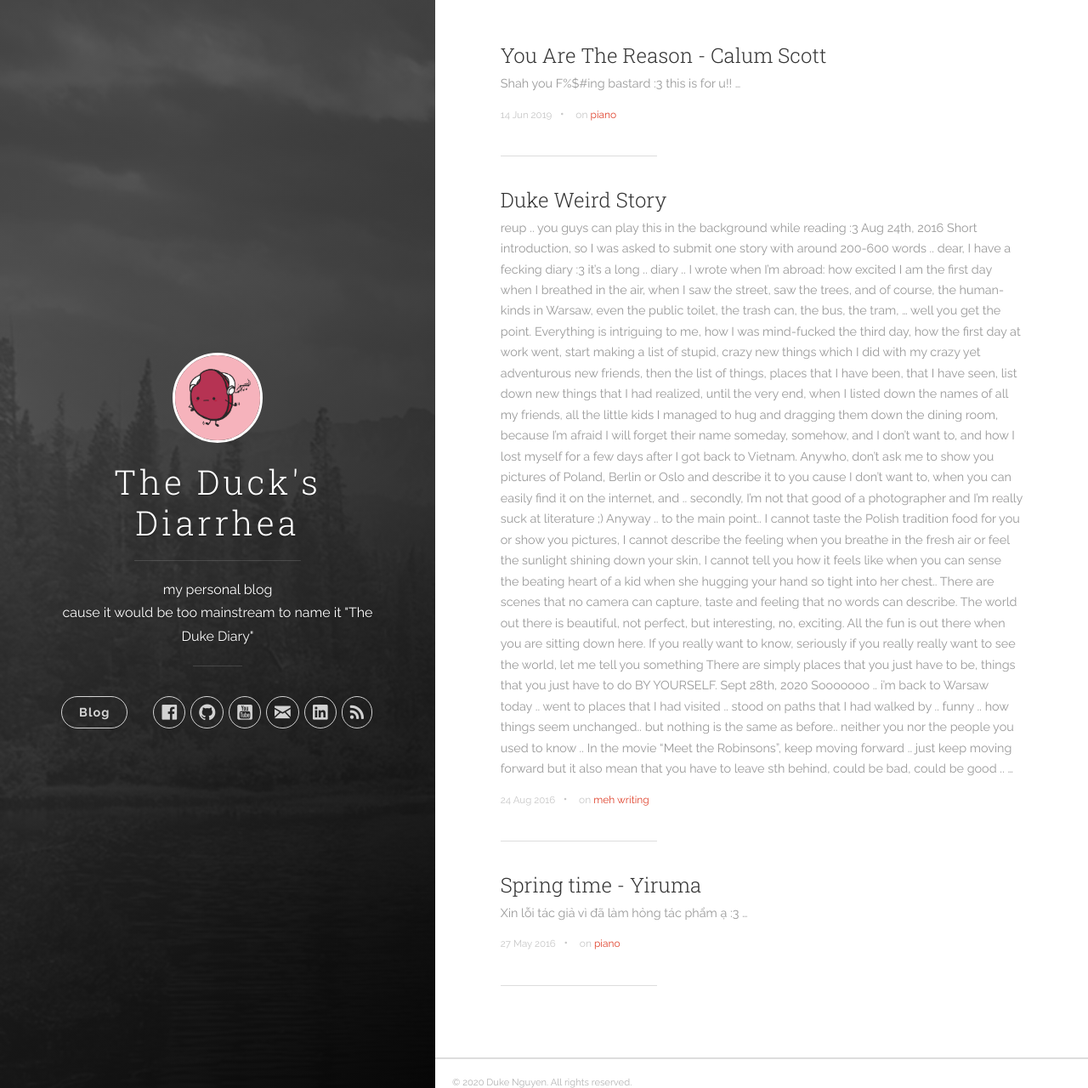
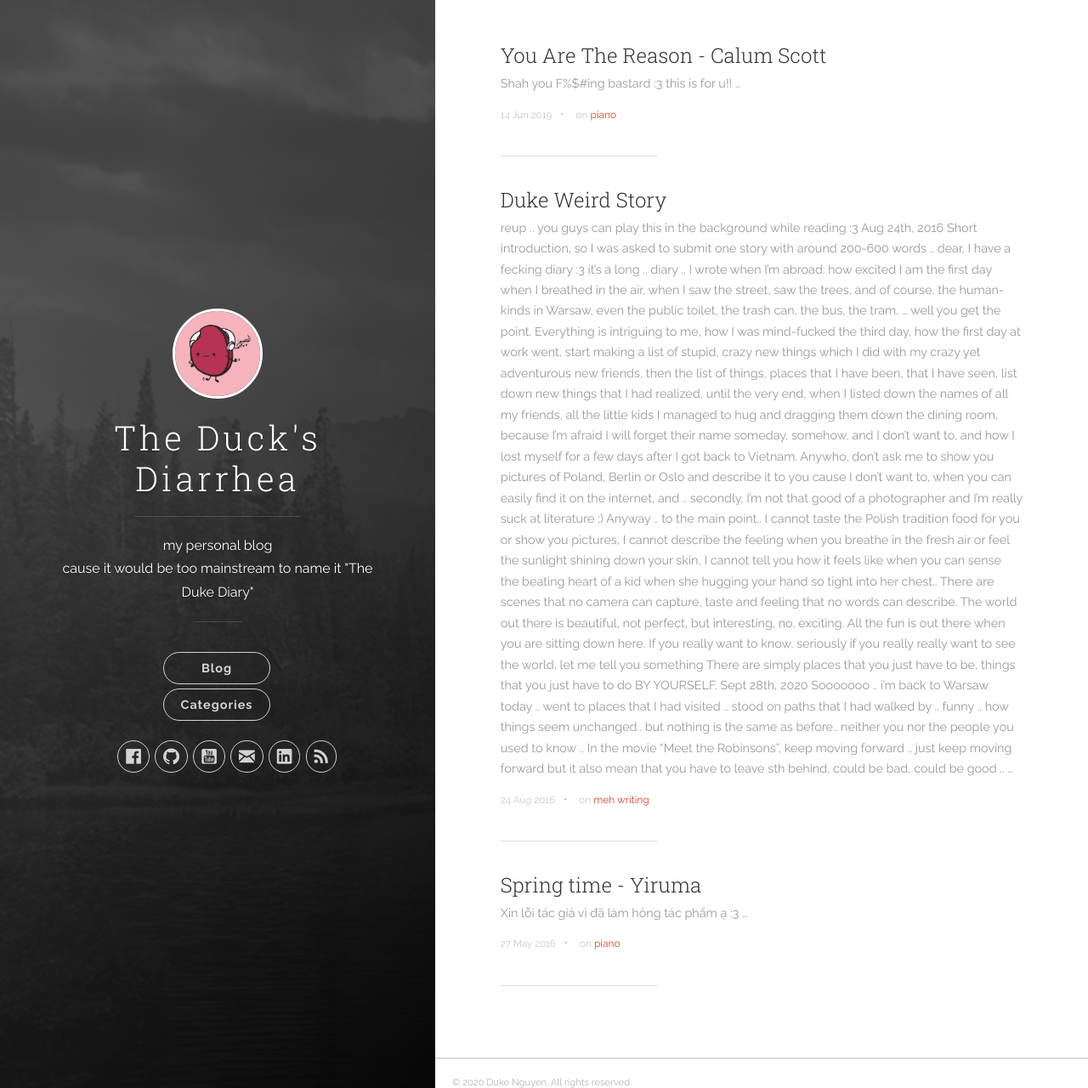
Before and after one commit to duken72/duken72.github.io, a Jekyll site: the page built from index.html, in a window 1280 px wide and 1280 px high. Shown: the whole window at 85% size. Built offline with Jekyll 4.4.1, drawn with Linux system fonts in a browser that asks for light colours; nearby versions of some CDN libraries; the list of posts is cut into pages by our own code.

Commit message:
Update header.html
add categories button

```diff
--- a/_includes/header.html
+++ b/_includes/header.html
@@ -21,7 +21,10 @@
 
           <nav class="cover-navigation cover-navigation--primary">
             <ul class="navigation">
-              <li class="navigation__item"><a href="{{ site.baseurl }}/#blog" title="link to {{ site.title }} blog" class="blog-button">Blog</a></li>
+              <li class="navigation__item">
+                <a href="{{ site.baseurl }}/#blog" title="check my blog" class="blog-button">Blog</a>
+                <a href="{{ site.baseurl }}/categories" title="see all the categories" class="blog-button">Categories</a>
+              </li>
             </ul>
           </nav>
 
```
